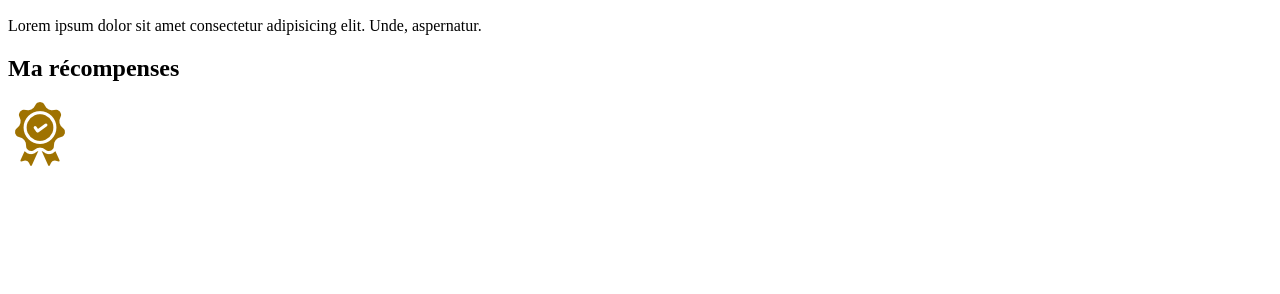
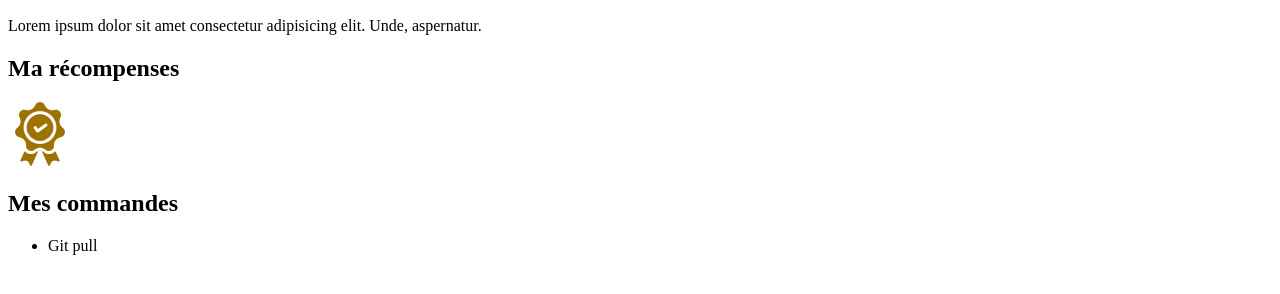
Before and after one commit to KLefebvredev/cours_git, a plain HTML site: page index.html in a window 1280 px wide. Shown: the part 104-398 px from the top of the page. Drawn offline with Linux system fonts and the light colour scheme.

Commit message:
ajout commande git

```diff
--- a/index.html
+++ b/index.html
@@ -27,6 +27,16 @@
 		<h2>Ma récompenses</h2>
 		<img src="images/medal_bronze.png" alt="Médaille de bronze">
 	</div>
+
+	<!-- Commande git  -->
+
+	<div>
+		<h2>Mes commandes</h2>
+		<ul>
+			<li>Git pull</li>
+		</ul>
+	</div>
+
 </body>
 
 </html>
```
